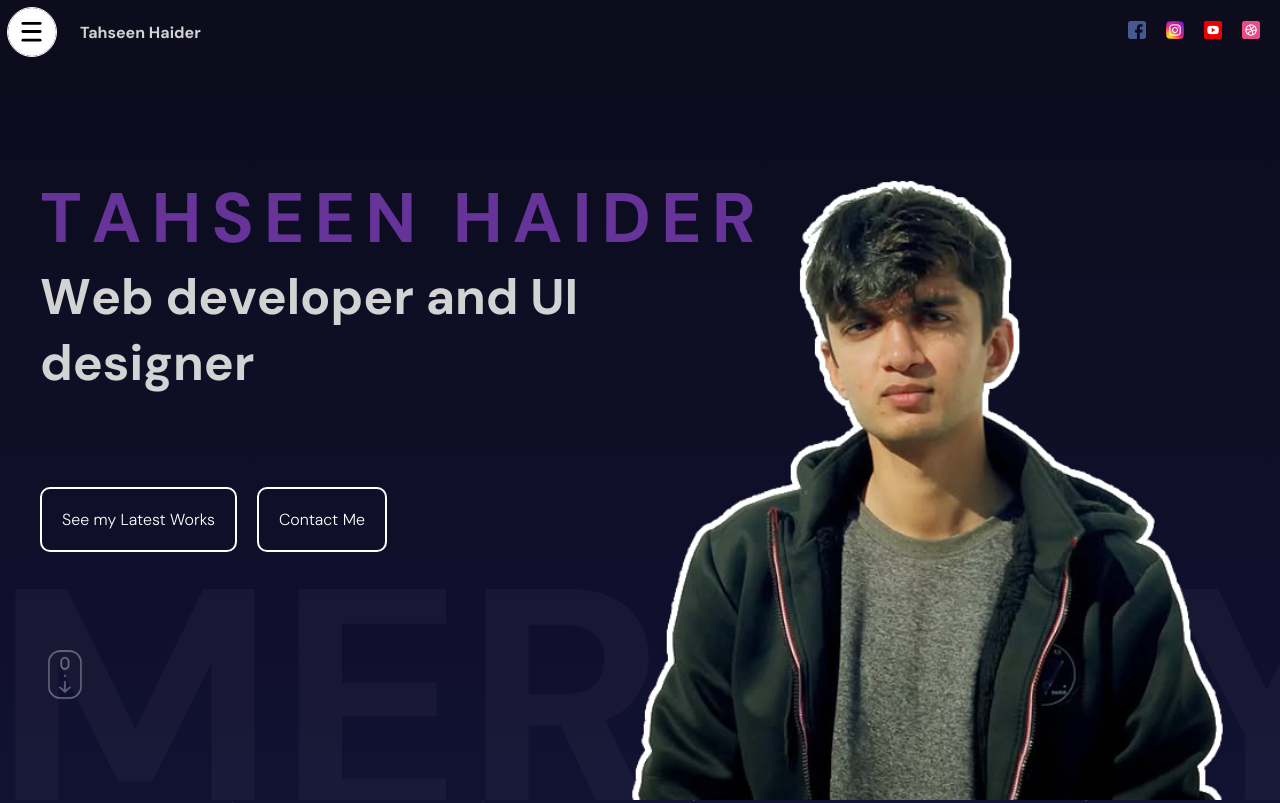
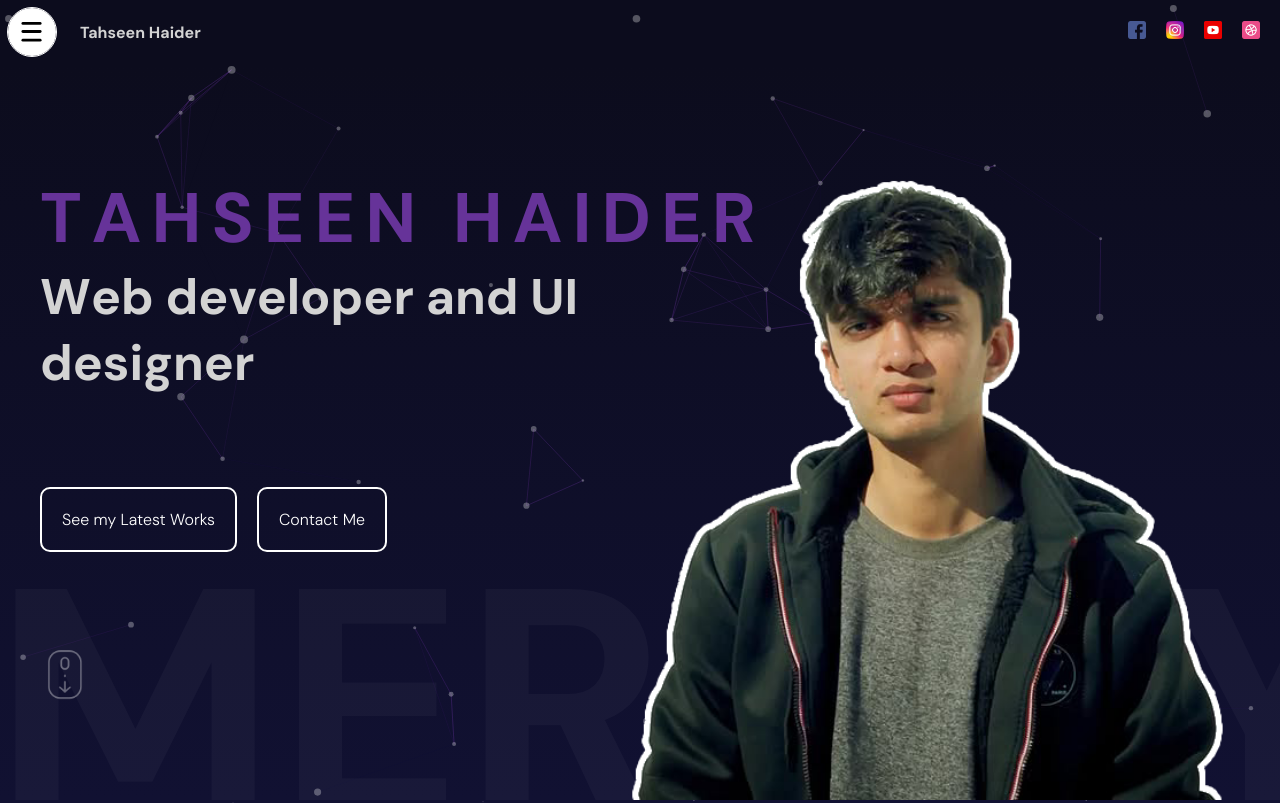
Before and after one commit to tahseen-haider/portfolio_app, a React (Vite) app: page / in a window 1280 px wide. Shown: the top 803 px of the page. Built offline with nearby package versions, Linux system fonts and the light colour scheme.

Commit message:
particles for hero section done

```diff
--- a/package.json
+++ b/package.json
@@ -11,11 +11,14 @@
   },
   "dependencies": {
     "@emailjs/browser": "^4.4.1",
+    "@tsparticles/engine": "^3.8.1",
+    "@tsparticles/react": "^3.0.0",
     "framer-motion": "^12.23.9",
     "lucide-react": "^0.532.0",
     "react": "^19.1.0",
     "react-dom": "^19.1.0",
-    "sass": "^1.89.2"
+    "sass": "^1.89.2",
+    "tsparticles": "^3.8.1"
   },
   "devDependencies": {
     "@eslint/js": "^9.30.1",
--- a/src/components/hero/Hero.jsx
+++ b/src/components/hero/Hero.jsx
@@ -3,6 +3,7 @@ import "./hero.scss";
 // eslint-disable-next-line no-unused-vars
 import { motion } from "framer-motion";
 import SplitText from "../../styles/components/SplitText";
+import ParticlesContainer from "../../styles/components/ParticlesContainer";
 
 const textVariants = {
   initial: {
@@ -46,6 +47,7 @@ const sliderVariants = {
 export default function Hero() {
   return (
     <div className="hero">
+      <ParticlesContainer />
       <div className="wrapper">
         <motion.div
           variants={textVariants}
@@ -67,7 +69,9 @@ export default function Hero() {
             <motion.a href="#Portfolio" variants={textVariants}>
               See my Latest Works
             </motion.a>
-            <motion.a href="#Contact" variants={textVariants}>Contact Me</motion.a>
+            <motion.a href="#Contact" variants={textVariants}>
+              Contact Me
+            </motion.a>
           </motion.div>
           <motion.img
             onClick={() => {
--- a/src/components/hero/hero.scss
+++ b/src/components/hero/hero.scss
@@ -3,7 +3,7 @@
   overflow: hidden;
   background: linear-gradient(180deg, #0c0c1d, #111132);
   position: relative;
-
+  width: 100%;
 
   @include mobile {
     padding: 10px;
@@ -68,6 +68,13 @@
         }
       }
       .buttons {
+        display: flex;
+        align-items: center;
+        justify-content: start;
+        @include mobile {
+
+        }
+
         a {
           padding: 20px;
           border: 2px solid white;
@@ -81,6 +88,10 @@
           &:hover {
             background-color: rgb(102, 51, 153);
             border: 2px solid transparent;
+          }
+
+          @include mobile {
+            padding: 8px;
           }
         }
       }
--- a/src/components/services/services.scss
+++ b/src/components/services/services.scss
@@ -123,9 +123,13 @@
       flex-direction: column;
       width: 100%;
     }
+    @media (max-width: "860px") {
+      flex-direction: column;
+    }
     @include laptop {
       padding: 20px;
     }
+
 
     .box {
       padding: 50px;
--- /dev/null
+++ b/src/styles/components/ParticlesContainer.jsx
@@ -0,0 +1,144 @@
+"use client";
+
+import { useCallback, useMemo } from "react";
+import Particles, { initParticlesEngine } from "@tsparticles/react";
+import { loadSlim } from "@tsparticles/slim";
+import { useEffect, useState } from "react";
+
+export default function ParticlesContainer() {
+  const [init, setInit] = useState(false);
+  const [particleCount, setParticleCount] = useState(() =>
+    window.innerWidth < 768 ? 200 : 100
+  );
+
+  // Update count on resize
+  useEffect(() => {
+    const handleResize = () => {
+      const newCount = window.innerWidth < 768 ? 200 : 100;
+      setParticleCount(newCount);
+    };
+
+    window.addEventListener("resize", handleResize);
+    return () => window.removeEventListener("resize", handleResize);
+  }, []);
+  useEffect(() => {
+    initParticlesEngine(async (engine) => {
+      await loadSlim(engine);
+    }).then(() => {
+      setInit(true);
+    });
+  }, []);
+
+  // eslint-disable-next-line no-unused-vars
+  const particlesLoaded = useCallback(async (container) => {}, []);
+
+  const options = useMemo(
+    () => ({
+      fullScreen: { enable: true },
+      fpsLimit: 120,
+      interactivity: {
+        events: {
+          onClick: {
+            enable: false,
+            mode: "push",
+          },
+          onHover: {
+            enable: true,
+            mode: "repulse",
+          },
+          resize: true,
+        },
+        modes: {
+          push: {
+            quantity: 90,
+          },
+          repulse: {
+            distance: 100,
+            duration: 0.4,
+          },
+        },
+      },
+      particles: {
+        color: {
+          value: "#fff",
+        },
+        links: {
+          color: "#663399",
+          distance: 150,
+          enable: true,
+          opacity: 0.3,
+          width: 1,
+        },
+        collisions: {
+          enable: true,
+        },
+        move: {
+          direction: "none",
+          enable: true,
+          outModes: {
+            default: "bounce",
+          },
+          random: false,
+          speed: 1,
+          straight: false,
+        },
+        number: {
+          density: {
+            enable: true,
+            area: 100,
+          },
+          value: particleCount,
+        },
+        opacity: {
+          value: 0.3,
+        },
+        shape: {
+          type: "circle",
+        },
+        size: {
+          value: { min: 1, max: 4 },
+        },
+      },
+      detectRetina: true,
+    }),
+    [particleCount]
+  );
+
+  if (!init) {
+    return (
+      <div
+        style={{
+          inset: 0,
+          width: "100%",
+          height: "100%",
+          position: "absolute",
+          display: "flex",
+          alignItems: "center",
+          justifyContent: "center",
+          color: "blue",
+          opacity: 0.2,
+        }}
+      >
+        Loading particles...
+      </div>
+    );
+  }
+
+  return (
+    <div
+      style={{
+        inset: 0,
+        width: "100%",
+        height: "100%",
+        position: "absolute",
+      }}
+    >
+      <Particles
+
+        id="tsparticles"
+        particlesLoaded={particlesLoaded}
+        options={options}
+      />
+    </div>
+  );
+}
```
Also changed, not shown: 1 other file (tests, documents, lock files or other folders).
